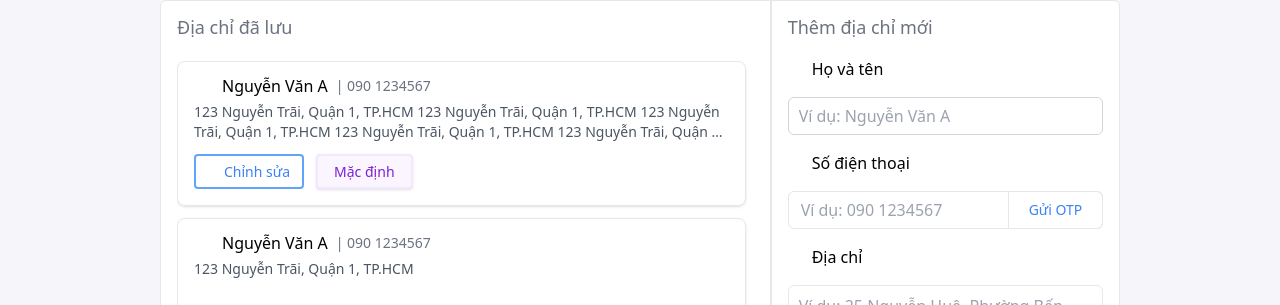
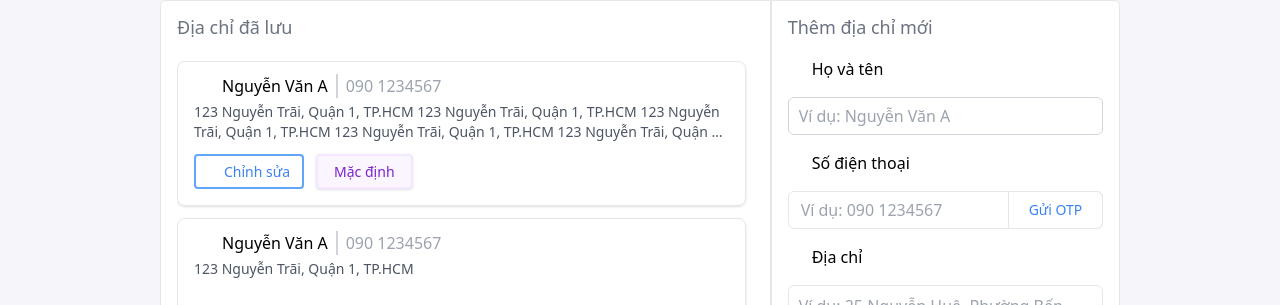
Before and after one commit to SongDuy/web-an-thanh-food, a React (Create React App) app in the folder frontend-web/: page /account/address in a window 1280 px wide. Shown: the part 183-488 px from the top of the page. Built offline with nearby package versions, Linux system fonts and the light colour scheme; some icons are missing; what i18n-iso-countries would draw is missing.

Commit message:
new commit

```diff
--- a/frontend-web/src/pages/account/Address.js
+++ b/frontend-web/src/pages/account/Address.js
@@ -154,20 +154,22 @@ const AccountAddressPage = () => {
                         {/* Nội dung địa chỉ đã lưu */}
                         <div className="w-full h-[calc(100vh-290px)] pr-3 my-5 overflow-y-auto scrollbar-thin scrollbar-thumb-gray-300 scrollbar-track-gray-200 scrollbar-thumb-rounded-full scrollbar-track-rounded-full">
                             <div className="w-full flex flex-col gap-3 pb-5">
-                                <div className="w-full h-[145px] px-4 pt-3 pb-4 flex flex-col border shadow rounded-lg ">
-                                    <div className="flex gap-3 items-start">
-                                        <HomeWorkIcon className="text-blue-500 mt-1" />
+                                <div className="w-full h-[145px] px-4 pt-3 pb-4 flex flex-col border shadow rounded-lg">
+                                    <div className="w-full flex items-center gap-3">
+                                        <HomeWorkIcon className="text-blue-500" />
 
-                                        <div className="flex-1">
-                                            <div className="flex items-center gap-2 flex-wrap">
-                                                <span className="font-medium">Nguyễn Văn A</span>
-                                                <span className="text-sm text-gray-500">| 090 1234567</span>
-                                            </div>
+                                        <div className="flex items-center gap-2">
+                                            <span className="text-black font-medium">Nguyễn Văn A</span>
+                                            <span className="text-gray-400 border-l-2 border-gray-300 pl-2">090 1234567</span>
                                         </div>
                                     </div>
 
-                                    <div className="w-full">
-                                        <p className="w-full text-sm text-gray-600 line-clamp-2 mt-1">
+                                    <div className="w-full mt-1">
+                                        <p className="w-full text-sm text-gray-600 line-clamp-2">
+                                            123 Nguyễn Trãi, Quận 1, TP.HCM
+                                            123 Nguyễn Trãi, Quận 1, TP.HCM
+                                            123 Nguyễn Trãi, Quận 1, TP.HCM
+                                            123 Nguyễn Trãi, Quận 1, TP.HCM
                                             123 Nguyễn Trãi, Quận 1, TP.HCM
                                             123 Nguyễn Trãi, Quận 1, TP.HCM
                                             123 Nguyễn Trãi, Quận 1, TP.HCM
@@ -193,19 +195,17 @@ const AccountAddressPage = () => {
                                 </div>
 
                                 <div className="w-full h-[145px] px-4 pt-3 pb-4 flex flex-col border shadow rounded-lg ">
-                                    <div className="flex gap-3 items-start">
-                                        <HomeWorkIcon className="text-blue-500 mt-1" />
+                                    <div className="w-full flex items-center gap-3">
+                                        <HomeWorkIcon className="text-blue-500" />
 
-                                        <div className="flex-1">
-                                            <div className="flex items-center gap-2 flex-wrap">
-                                                <span className="font-medium">Nguyễn Văn A</span>
-                                                <span className="text-sm text-gray-500">| 090 1234567</span>
-                                            </div>
+                                        <div className="flex items-center gap-2">
+                                            <span className="text-black font-medium">Nguyễn Văn A</span>
+                                            <span className="text-gray-400 border-l-2 border-gray-300 pl-2">090 1234567</span>
                                         </div>
                                     </div>
 
-                                    <div className="w-full">
-                                        <p className="w-full text-sm text-gray-600 line-clamp-2 mt-1">
+                                    <div className="w-full mt-1">
+                                        <p className="w-full text-sm text-gray-600 line-clamp-2">
                                             123 Nguyễn Trãi, Quận 1, TP.HCM
                                         </p>
                                     </div>
```
